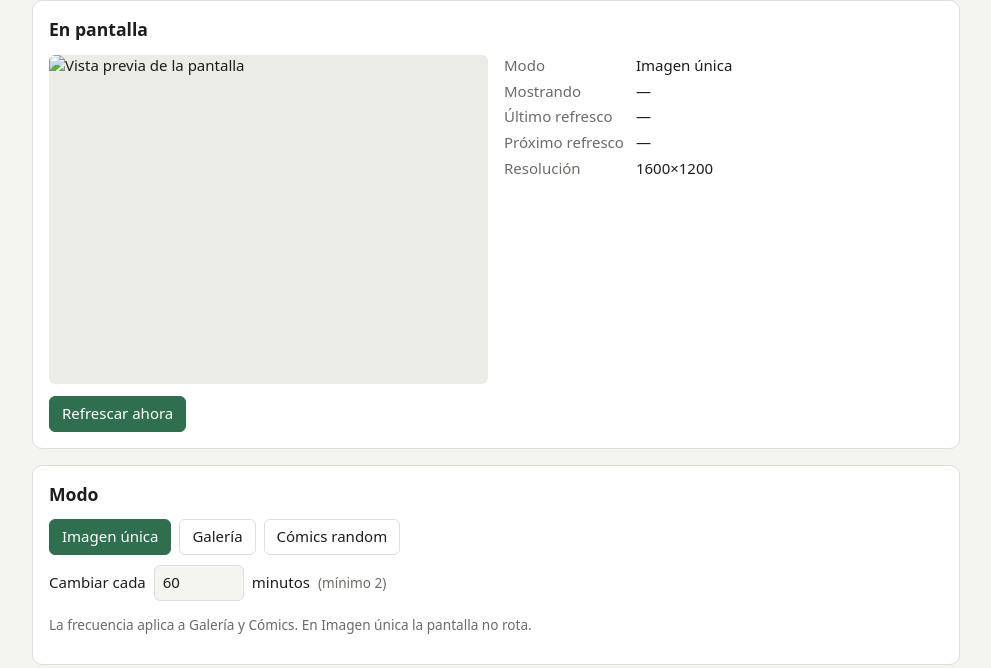
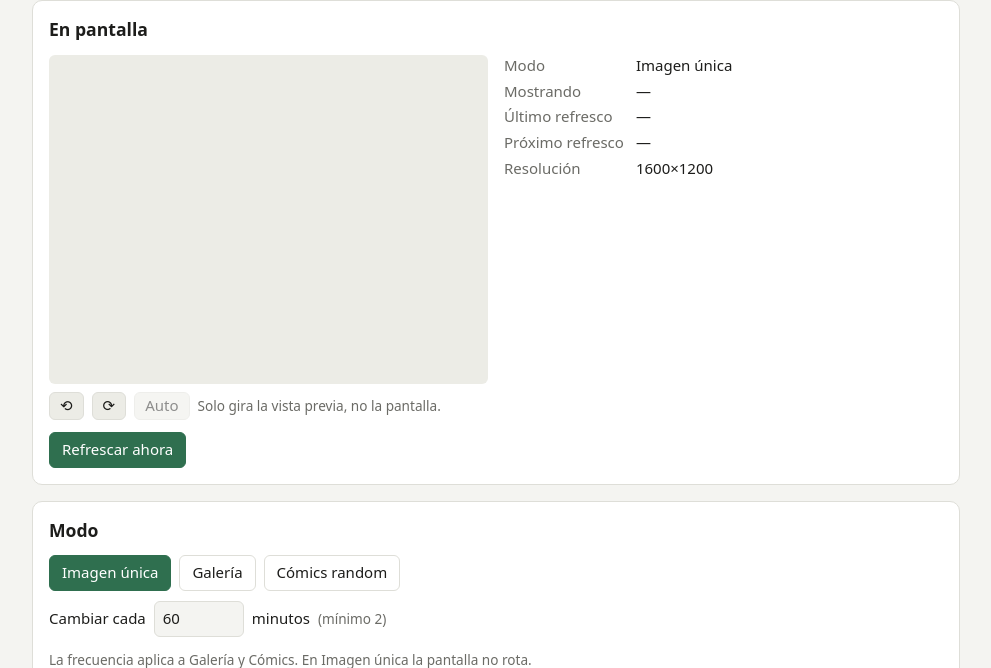
Before and after one commit to jasueh/inky-web, a Flask app: template templates/index.html in a window 1280 px wide. Shown: the part 64-732 px from the top of the page, without its empty margins (144-1135 px from the left). Run offline with Flask 3, Linux system fonts and the light colour scheme; the template is opened without the code that fills it, so the values that code supplies are empty.

Commit message:
Show preview upright and allow rotating it in 90° steps
The panel buffer is landscape, so portrait images auto-rotated for a
portrait-mounted panel looked sideways in the UI. The scheduler now records
whether the image was auto-rotated and the UI undoes it; manual ⟲/⟳ offset
is kept per browser. UI only, the panel output is unchanged.

Co-Authored-By: Claude Opus 5.5 <noreply@anthropic.com>

```diff
--- a/inkyweb/config.py
+++ b/inkyweb/config.py
@@ -49,6 +49,7 @@ DEFAULT_STATE = {
     "last_source": None,
     "last_detail": None,
     "last_error": None,
+    "preview_rotated": False,
     "busy": False,
 }
 
--- a/inkyweb/display.py
+++ b/inkyweb/display.py
@@ -44,11 +44,16 @@ def resolution():
 
 
 def prepare(img, opts):
-    """Fit an image to the panel keeping its aspect ratio and boost colours."""
+    """Fit an image to the panel keeping its aspect ratio and boost colours.
+
+    Returns (image, rotated) where rotated tells whether it was turned 90° CCW
+    to match the panel orientation.
+    """
     w, h = resolution()
     img = ImageOps.exif_transpose(img).convert("RGB")
 
-    if opts.get("auto_rotate", True) and (img.height > img.width) != (h > w):
+    rotated = opts.get("auto_rotate", True) and (img.height > img.width) != (h > w)
+    if rotated:
         img = img.rotate(90, expand=True)
 
     if opts.get("fit") == "fit":
@@ -60,12 +65,15 @@ def prepare(img, opts):
     img = ImageEnhance.Color(img).enhance(float(opts.get("color", 1.0)))
     img = ImageEnhance.Contrast(img).enhance(float(opts.get("contrast", 1.0)))
     img = ImageEnhance.Brightness(img).enhance(float(opts.get("brightness", 1.0)))
-    return img
+    return img, rotated
 
 
 def show(img, opts):
-    """Prepare and push an image to the panel. Blocks for the full refresh."""
-    img = prepare(img, opts)
+    """Prepare and push an image to the panel. Blocks for the full refresh.
+
+    Returns whether the image was auto-rotated.
+    """
+    img, rotated = prepare(img, opts)
     with _display_lock:
         img.save(config.PREVIEW_FILE)
         d = _get_display()
@@ -74,3 +82,4 @@ def show(img, opts):
             d.show()
         else:
             log.info("Mock display: preview written to %s", config.PREVIEW_FILE)
+    return rotated
--- a/inkyweb/scheduler.py
+++ b/inkyweb/scheduler.py
@@ -92,8 +92,10 @@ class Scheduler:
             if img is None:
                 config.update_state(last_error=None)
                 return
-            display.show(img, cfg["display"])
-            config.update_state(last_refresh=_now(), last_source=source, last_detail=detail, last_error=None)
+            rotated = display.show(img, cfg["display"])
+            config.update_state(
+                last_refresh=_now(), last_source=source, last_detail=detail, last_error=None, preview_rotated=rotated
+            )
         except Exception as e:
             log.exception("Refresh failed")
             config.update_state(last_error=f"{_now()}: {e}")
--- a/static/app.js
+++ b/static/app.js
@@ -54,6 +54,7 @@ function render(next) {
     $("preview").dataset.ts = ts;
     if (ts) $("preview").src = `/preview.png?t=${encodeURIComponent(ts)}`;
   }
+  applyPreviewRotation();
 
   // mode
   document.querySelector(`input[name=mode][value=${cfg.mode}]`).checked = true;
@@ -120,6 +121,43 @@ function render(next) {
   }
 }
 
+// ---------- preview rotation (UI only) ----------
+// The panel buffer is landscape; images auto-rotated 90° CCW to fit are turned
+// back here. The manual offset compensates for how the panel is mounted and is
+// remembered per browser.
+
+function loadRotOffset() {
+  try {
+    return parseInt(localStorage.getItem("previewRotOffset"), 10) || 0;
+  } catch {
+    return 0;
+  }
+}
+
+let rotOffset = loadRotOffset();
+
+function setRotOffset(deg) {
+  rotOffset = ((deg % 360) + 360) % 360;
+  try {
+    localStorage.setItem("previewRotOffset", rotOffset);
+  } catch {}
+  applyPreviewRotation();
+}
+
+function applyPreviewRotation() {
+  if (!data) return;
+  const [w, h] = data.resolution;
+  const auto = data.state.preview_rotated ? 90 : 0;
+  const rot = (auto + rotOffset) % 360;
+  const box = $("preview-box");
+  box.style.setProperty("--pw", w);
+  box.style.setProperty("--ph", h);
+  box.style.setProperty("--inv", h / w);
+  box.classList.toggle("quarter", rot % 180 !== 0);
+  $("preview").style.setProperty("--rot", `${rot}deg`);
+  $("rot-reset").disabled = rotOffset === 0;
+}
+
 function toggleGallery(name, on) {
   const set = new Set(data.config.gallery.images);
   on ? set.add(name) : set.delete(name);
@@ -129,6 +167,9 @@ function toggleGallery(name, on) {
 // ---------- events ----------
 
 $("btn-refresh").addEventListener("click", async () => render(await api("POST", "/api/refresh")));
+$("rot-left").addEventListener("click", () => setRotOffset(rotOffset - 90));
+$("rot-right").addEventListener("click", () => setRotOffset(rotOffset + 90));
+$("rot-reset").addEventListener("click", () => setRotOffset(0));
 
 document.querySelectorAll("input[name=mode]").forEach((el) =>
   el.addEventListener("change", () => saveConfig({ mode: el.value })));
--- a/static/style.css
+++ b/static/style.css
@@ -60,7 +60,23 @@ button.danger { color: var(--danger); }
 button:disabled { opacity: 0.5; cursor: default; }
 
 .status-grid { display: grid; grid-template-columns: minmax(0, 1fr) minmax(0, 1fr); gap: 16px; align-items: start; margin-bottom: 12px; }
-#preview { width: 100%; aspect-ratio: 4 / 3; object-fit: contain; background: var(--chip); border-radius: 6px; }
+/* --pw/--ph are the panel resolution (set from JS), --inv = ph/pw. On quarter
+   turns the box swaps to portrait and the image is laid out at the swapped
+   size, then rotated into place. */
+.preview-box {
+  --pw: 1600; --ph: 1200; --inv: 0.75;
+  position: relative; width: 100%; aspect-ratio: var(--pw) / var(--ph); overflow: hidden;
+  background: var(--chip); border-radius: 6px;
+}
+.preview-box.quarter { aspect-ratio: var(--ph) / var(--pw); }
+#preview {
+  position: absolute; left: 50%; top: 50%; width: 100%; height: 100%;
+  object-fit: contain; transform: translate(-50%, -50%) rotate(var(--rot, 0deg));
+}
+.preview-box.quarter #preview { width: calc(100% / var(--inv)); height: calc(100% * var(--inv)); }
+#preview:not([src]) { visibility: hidden; }
+.preview-tools { margin: 8px 0 0; }
+.preview-tools button { padding: 2px 10px; }
 dl { display: grid; grid-template-columns: auto 1fr; gap: 4px 12px; margin: 0; }
 dt { color: var(--muted); }
 dd { margin: 0; overflow-wrap: anywhere; }
--- a/templates/index.html
+++ b/templates/index.html
@@ -16,7 +16,15 @@
   <section class="card" id="status-card">
     <h2>En pantalla</h2>
     <div class="status-grid">
-      <img id="preview" alt="Vista previa de la pantalla">
+      <div>
+        <div id="preview-box" class="preview-box"><img id="preview" alt="Vista previa de la pantalla"></div>
+        <div class="row preview-tools">
+          <button type="button" id="rot-left" title="Girar vista previa a la izquierda">⟲</button>
+          <button type="button" id="rot-right" title="Girar vista previa a la derecha">⟳</button>
+          <button type="button" id="rot-reset" title="Volver a la orientación automática">Auto</button>
+          <small>Solo gira la vista previa, no la pantalla.</small>
+        </div>
+      </div>
       <dl>
         <dt>Modo</dt><dd id="st-mode">—</dd>
         <dt>Mostrando</dt><dd id="st-detail">—</dd>
```
